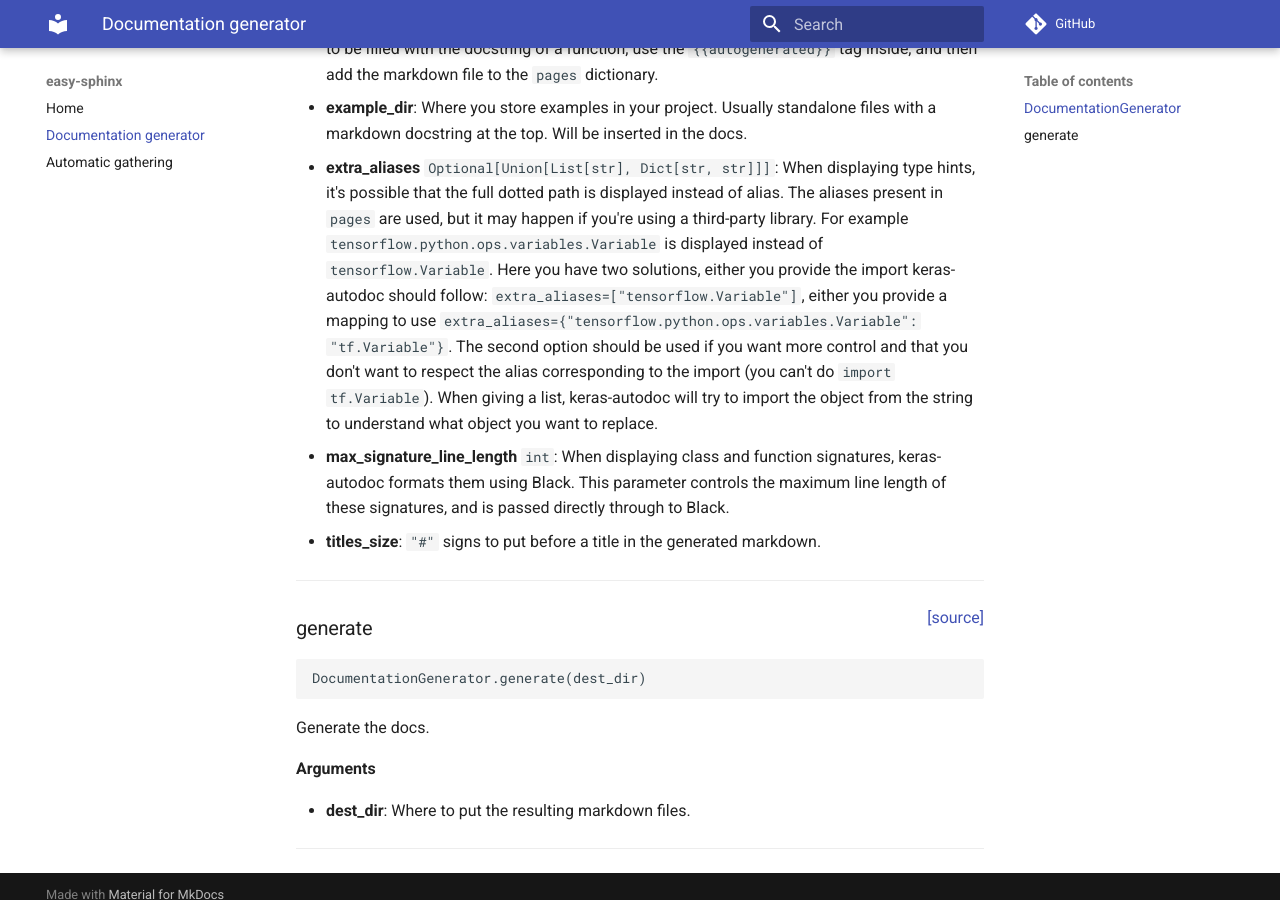
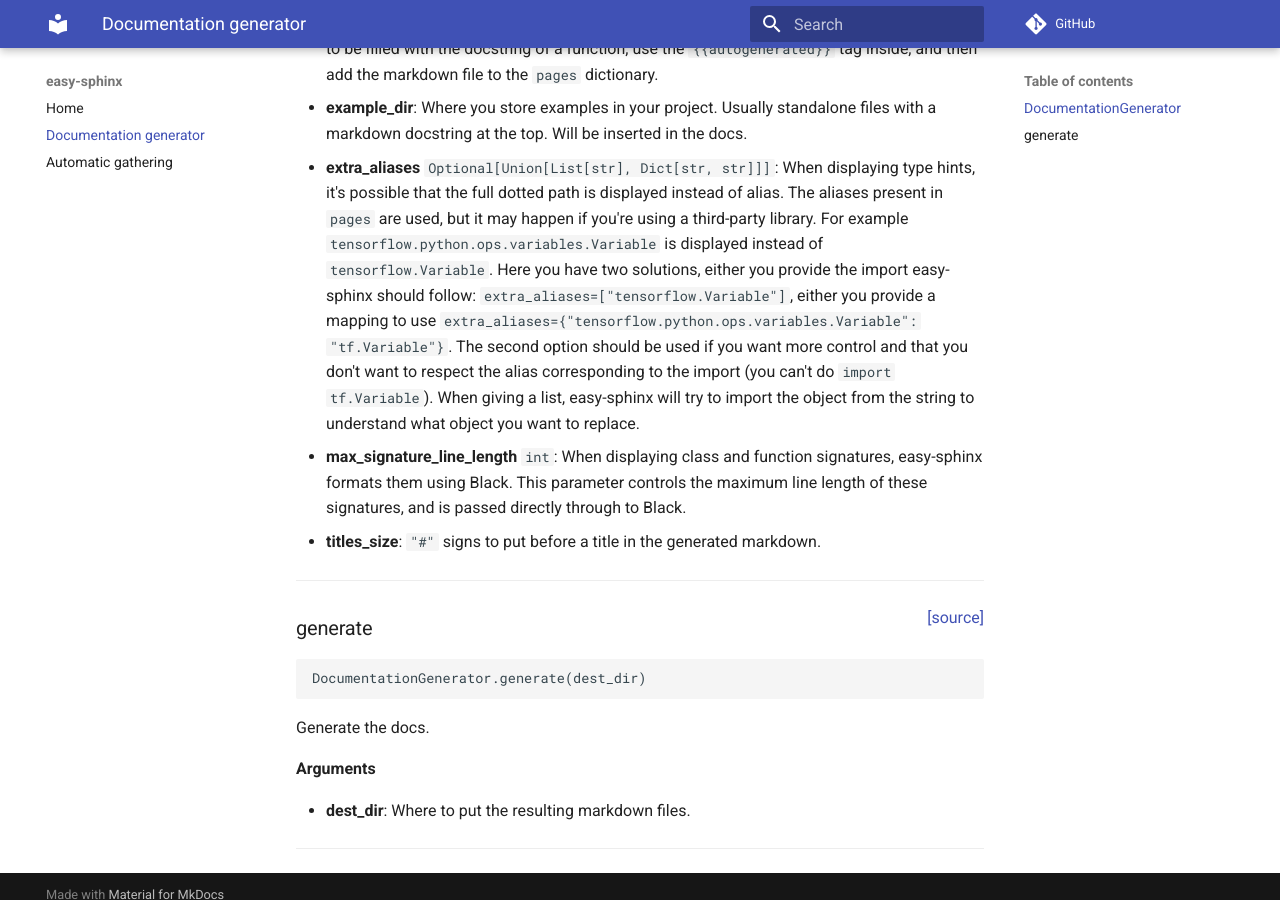
Before and after one commit to JustinGoheen/material-sphinx, an MkDocs documentation site: the page built from docs/sources/documentation_generator.md, in a window 1280 px wide and 900 px high, scrolled down 676 px. Built offline with MkDocs 1.6.1 and Material for MkDocs 9.7.7, drawn with Linux system fonts in a browser that asks for light colours; comment, search, counter and statistics services are not loaded.

```diff
--- a/docs/sources/documentation_generator.md
+++ b/docs/sources/documentation_generator.md
@@ -38,15 +38,15 @@ __Arguments__
     `pages` are used, but it may happen if you're using a third-party library.
     For example `tensorflow.python.ops.variables.Variable` is displayed instead
     of `tensorflow.Variable`. Here you have two solutions, either you provide
-    the import keras-autodoc should follow:
+    the import easy-sphinx should follow:
     `extra_aliases=["tensorflow.Variable"]`, either you provide a mapping to use
     `extra_aliases={"tensorflow.python.ops.variables.Variable": "tf.Variable"}`.
     The second option should be used if you want more control and that you
     don't want to respect the alias corresponding to the import (you can't do
-    `import tf.Variable`). When giving a list, keras-autodoc will try to import
+    `import tf.Variable`). When giving a list, easy-sphinx will try to import
     the object from the string to understand what object you want to replace.
 - __max_signature_line_length__ `int`: When displaying class and function signatures,
-    keras-autodoc formats them using Black. This parameter controls the
+    easy-sphinx formats them using Black. This parameter controls the
     maximum line length of these signatures, and is passed directly through
     to Black.
 - __titles_size__: `"#"` signs to put before a title in the generated markdown.
```
Also changed, not shown: README.md (+2 -2 lines), docs/sources/index.md (+2 -2 lines).
